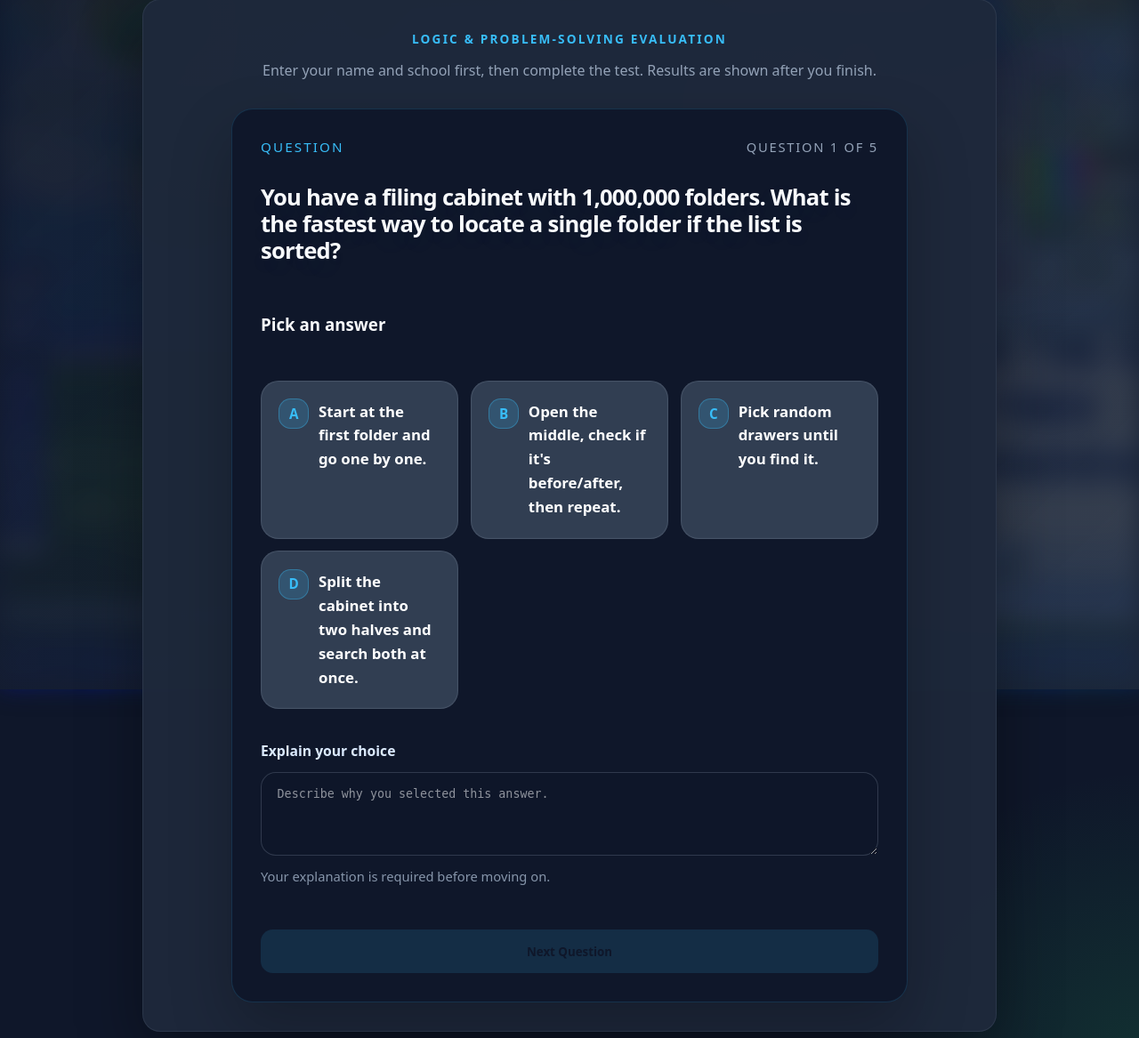
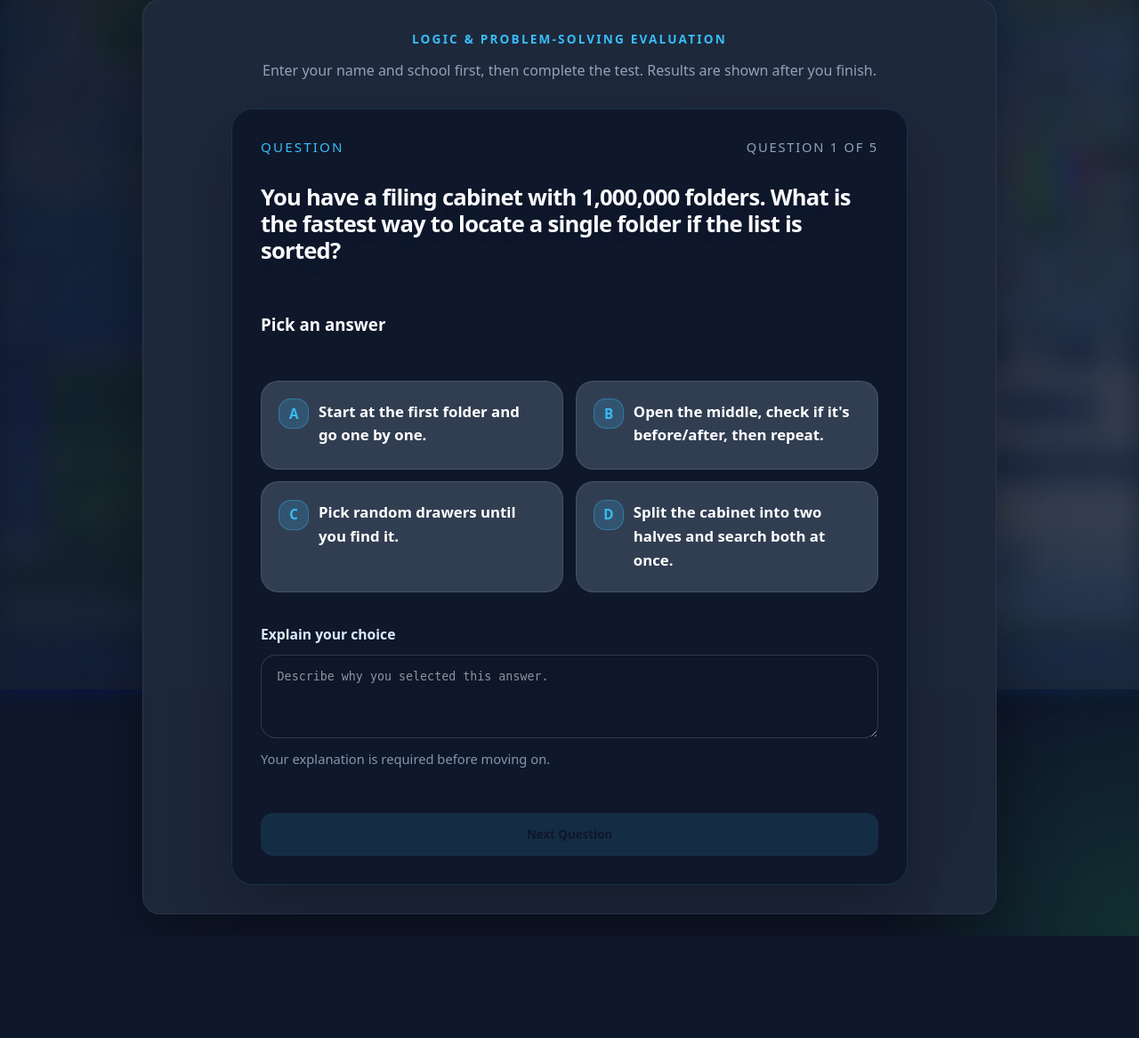
Before and after one commit to hienhng/tryout, a Flask app: page /quiz in a window 1280 px wide. Shown: the part 25-1192 px from the top of the page at 89% size. After the commit the page ends 1077 px from the top, so only its background shows below. Run offline with Flask 3, Linux system fonts and the light colour scheme; the visitor is signed in with stand-in values (Sample User, id 1); some web fonts are replaced.

Commit message:
fix grid

```diff
--- a/static/styles.css
+++ b/static/styles.css
@@ -287,10 +287,11 @@ body::after {
 }
 
 #options-container {
-    display: flex;
-    flex-direction: column;
+    display: grid;
+    grid-template-columns: repeat(2, minmax(280px, 1fr));
     gap: 0.85rem;
     width: 100%;
+    align-items: stretch;
     margin-top: 1rem;
 }
 
@@ -360,8 +361,9 @@ button,
 
 #options-container {
     display: grid;
-    grid-template-columns: repeat(auto-fit, minmax(220px, 1fr));
+    grid-template-columns: repeat(2, minmax(280px, 1fr));
     gap: 0.85rem;
+    align-items: stretch;
     margin-top: 1rem;
 }
 
```
